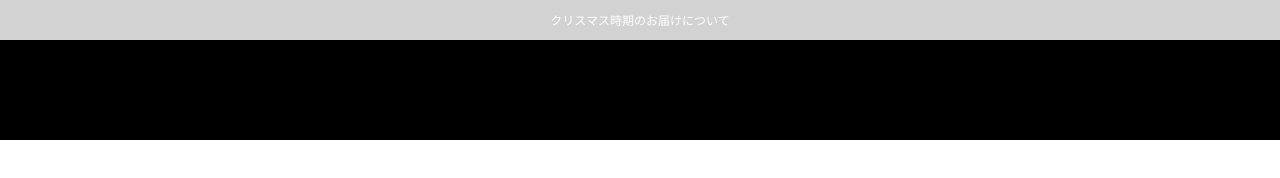
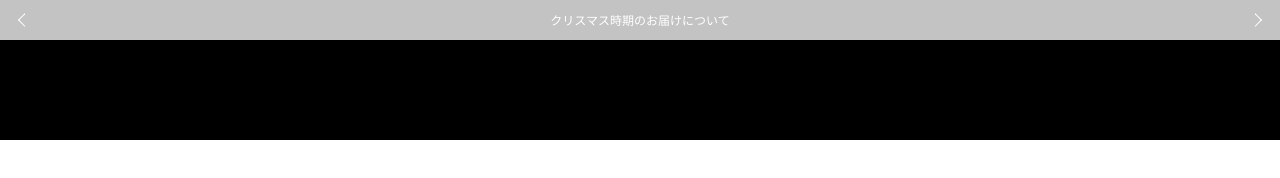
Before and after one commit to Hasegawa-Akito/design-training, a plain HTML site: page ete/index.html in a window 1280 px wide. Drawn offline with Linux system fonts and the light colour scheme; some packages are replaced by stand-ins of ours.

Commit message:
infomation部分を作成

```diff
--- a/ete/index.html
+++ b/ete/index.html
@@ -10,7 +10,9 @@
   </head>
   <body>
     <div class="infomation">
+      <div class="arrow-left"></div>
       <p>クリスマス時期のお届けについて</p>
+      <div class="arrow-right"></div>
     </div>
     <header>a</header>
   </body>
--- a/ete/style.css
+++ b/ete/style.css
@@ -2,10 +2,11 @@
 .infomation {
   width: 100%;
   height: 40px;
-  background-color: rgb(210, 210, 210);
+  background-color: rgb(195, 195, 195);
   display: flex;
   align-items: center;
-  justify-content: center;
+  justify-content: space-between;
+  cursor: pointer;
 }
 .infomation p {
   color: #fff;
@@ -16,6 +17,22 @@
   border-bottom: 1px black solid;
   padding-bottom: 0; /* hover時border生成によって文字が動くのを防ぐ */
 }
+.arrow-left {
+  margin-left: 20px;
+  width: 10px;
+  height: 10px;
+  border: 1px solid;
+  border-color: transparent transparent #fff #fff;
+  transform: rotate(45deg); /* 要素の四角を回転させる */
+}
+.arrow-right {
+  margin-right: 20px;
+  width: 10px;
+  height: 10px;
+  border: 1px solid;
+  border-color: #fff #fff transparent transparent;
+  transform: rotate(45deg); /* 要素の四角を回転させる */
+}
 /* header */
 header {
   width: 100%;
```
